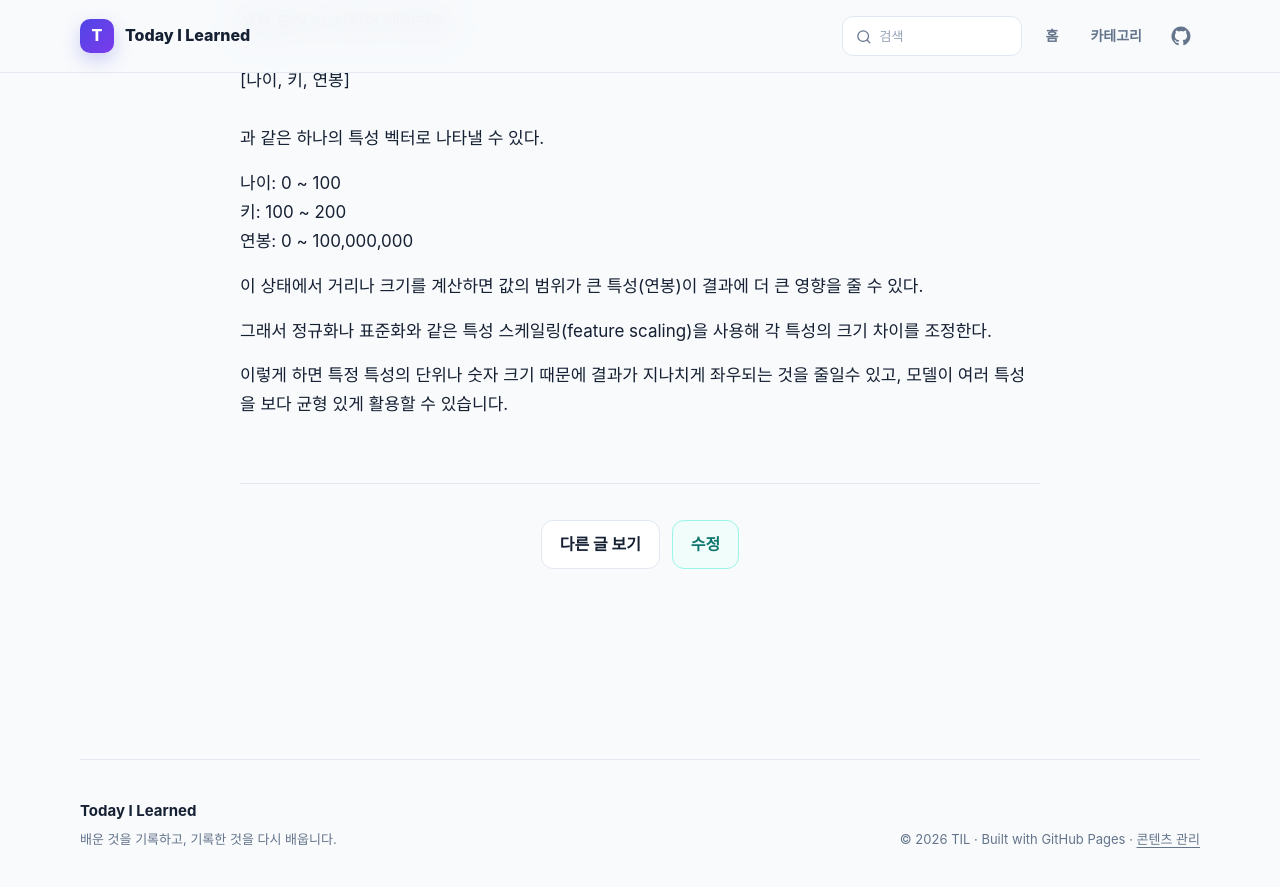
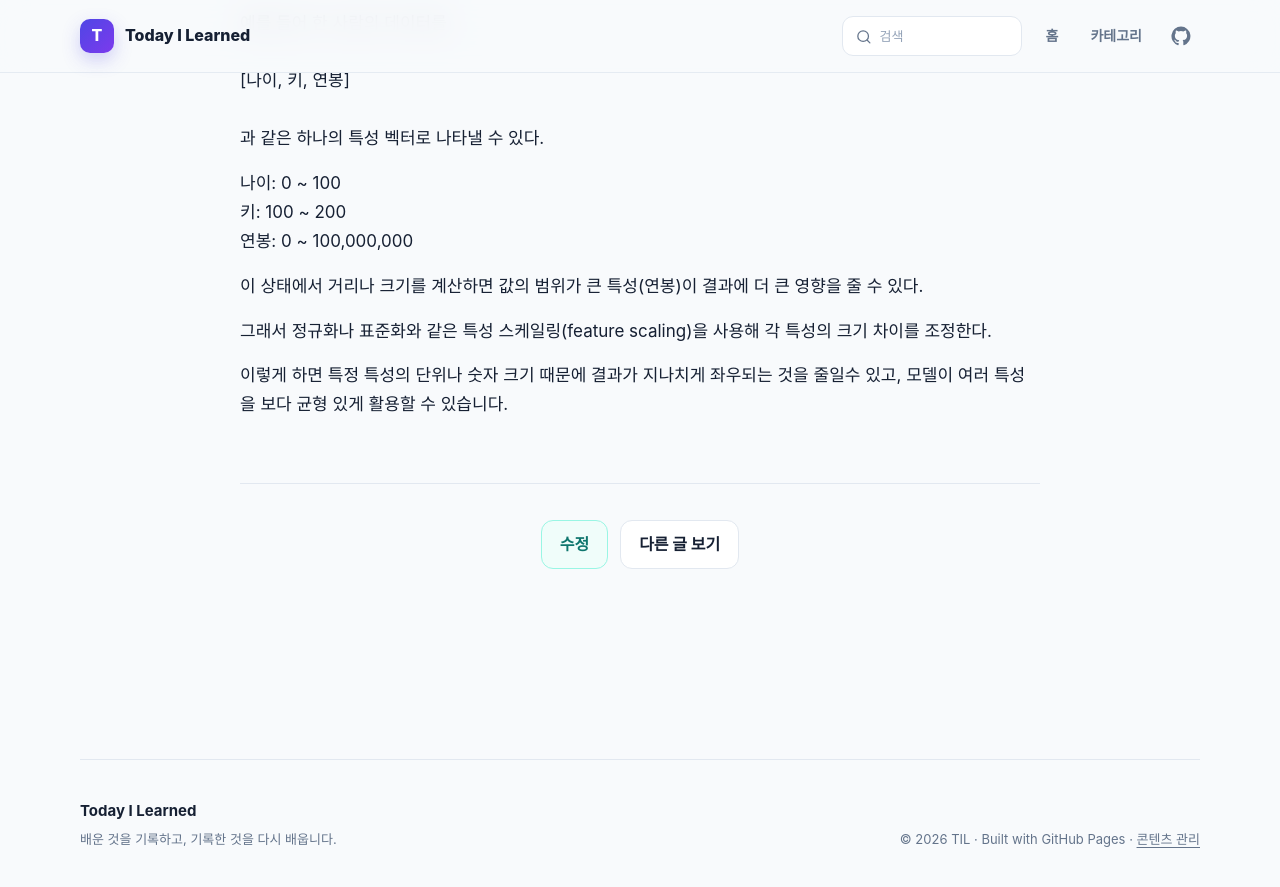
Before and after one commit to yshzjq/TIL, a Jekyll site: the page built from math/1장 1강 벡터의 수학적 정의와 기하학적 해석 copy.md, in a window 1280 px wide and 900 px high, scrolled down 2470 px. Shown: the top 887 px of the window. Built offline with Jekyll 4.4.1, drawn with Linux system fonts in a browser that asks for light colours.

Commit message:
다른 글 보기, 수정 버튼 위치 변경

```diff
--- a/_layouts/post.html
+++ b/_layouts/post.html
@@ -31,9 +31,9 @@ layout: default
 
   <footer class="article-footer">
     <div class="article-footer-actions">
-      <a class="button button-secondary" href="{{ '/categories/' | relative_url }}#{{ page.category | slugify }}">다른 글 보기</a>
       {% assign editor_collection = page.category | slugify %}
       <a class="button button-edit" href="{{ '/admin/' | relative_url }}#/collections/{{ editor_collection }}/entries/{{ page.name | remove: '.md' | uri_escape }}" rel="nofollow">수정</a>
+      <a class="button button-secondary" href="{{ '/categories/' | relative_url }}#{{ page.category | slugify }}">다른 글 보기</a>
     </div>
   </footer>
 </article>
```
